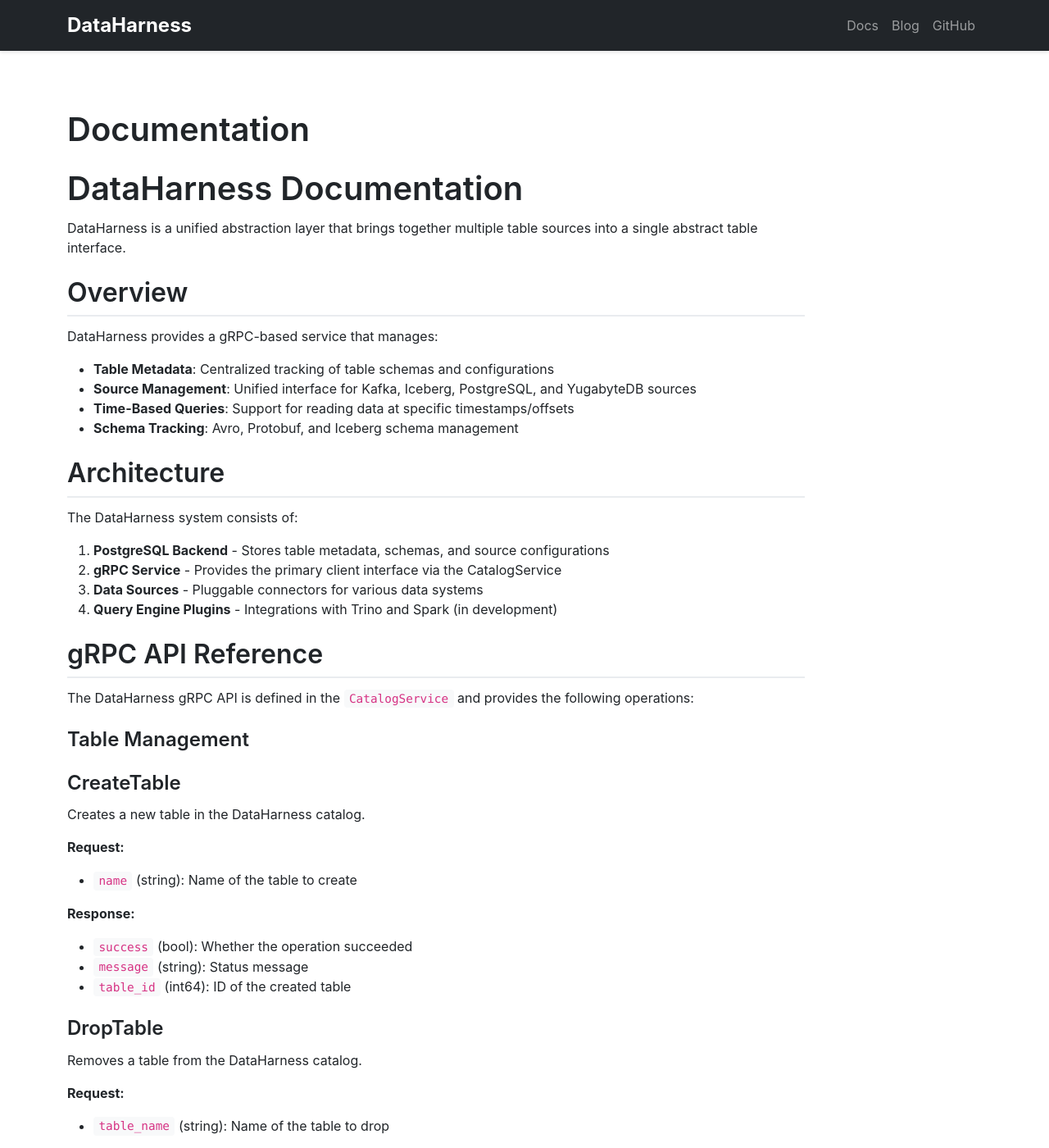
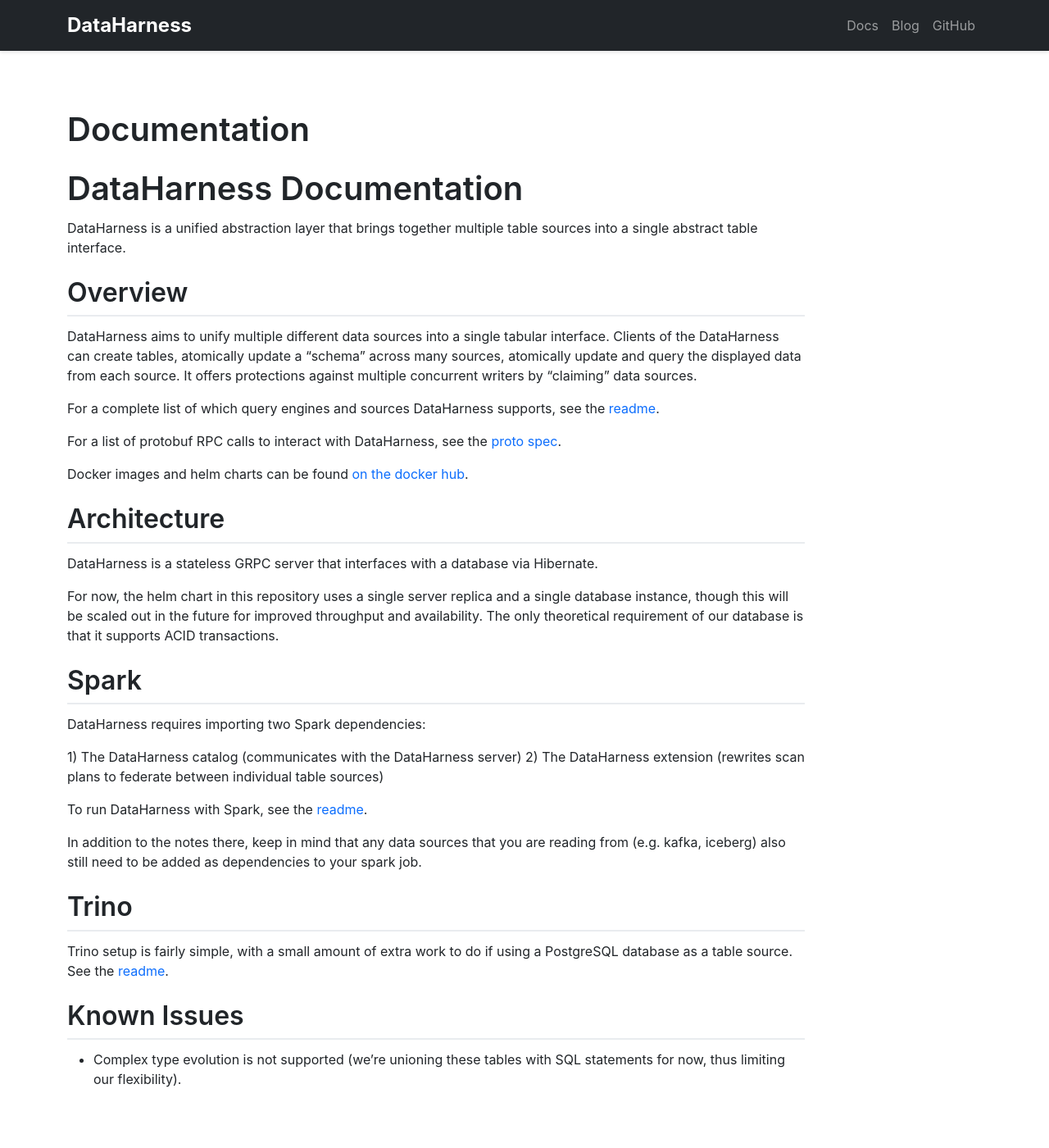
Before and after one commit to jordepic/DataHarness, a Jekyll site: the page built from docs/index.md, in a window 1280 px wide and 1400 px high. Shown: the whole window at 82% size. Built offline with Jekyll 4.4.1, drawn with Linux system fonts in a browser that asks for light colours; some of the changed text lies outside the part shown.

Commit message:
DH-29 Update site and readme

````diff
--- a/docs/index.md
+++ b/docs/index.md
@@ -6,262 +6,51 @@ permalink: /docs/
 
 # DataHarness Documentation
 
-DataHarness is a unified abstraction layer that brings together multiple table sources into a single abstract table interface.
+DataHarness is a unified abstraction layer that brings together multiple table sources into a single abstract table
+interface.
 
 ## Overview
 
-DataHarness provides a gRPC-based service that manages:
-- **Table Metadata**: Centralized tracking of table schemas and configurations
-- **Source Management**: Unified interface for Kafka, Iceberg, PostgreSQL, and YugabyteDB sources
-- **Time-Based Queries**: Support for reading data at specific timestamps/offsets
-- **Schema Tracking**: Avro, Protobuf, and Iceberg schema management
+DataHarness aims to unify multiple different data sources into a single tabular interface. Clients of the
+DataHarness can create tables, atomically update a "schema" across many sources, atomically update and query the
+displayed
+data from each source. It offers protections against multiple concurrent writers by "claiming" data sources.
+
+For a complete list of which query engines and sources DataHarness supports, see
+the [readme](https://github.com/jordepic/DataHarness/blob/main/readme.md#currently-supported).
+
+For a list of protobuf RPC calls to interact with DataHarness, see
+the [proto spec](https://github.com/jordepic/DataHarness/blob/main/dataharness-rpc/src/main/proto/catalog.proto).
+
+Docker images and helm charts can be
+found [on the docker hub](https://hub.docker.com/repository/docker/jordepic/data-harness).
 
 ## Architecture
 
-The DataHarness system consists of:
+DataHarness is a stateless GRPC server that interfaces with a database via Hibernate.
 
-1. **PostgreSQL Backend** - Stores table metadata, schemas, and source configurations
-2. **gRPC Service** - Provides the primary client interface via the CatalogService
-3. **Data Sources** - Pluggable connectors for various data systems
-4. **Query Engine Plugins** - Integrations with Trino and Spark (in development)
+For now, the helm chart in this repository uses a single server replica and a single database instance, though this will
+be scaled out in the future for improved throughput and availability. The only theoretical requirement of our database
+is that it supports ACID transactions.
 
-## gRPC API Reference
+## Spark
 
-The DataHarness gRPC API is defined in the `CatalogService` and provides the following operations:
+DataHarness requires importing two Spark dependencies:
 
-### Table Management
+1) The DataHarness catalog (communicates with the DataHarness server)
+2) The DataHarness extension (rewrites scan plans to federate between individual table sources)
 
-#### CreateTable
-Creates a new table in the DataHarness catalog.
+To run DataHarness with Spark, see the [readme](https://hub.docker.com/repository/docker/jordepic/data-harness).
 
-**Request:**
-- `name` (string): Name of the table to create
+In addition to the notes there, keep in mind that any data sources that you are reading from (e.g. kafka, iceberg) also
+still need to be added as dependencies to your spark job.
 
-**Response:**
-- `success` (bool): Whether the operation succeeded
-- `message` (string): Status message
-- `table_id` (int64): ID of the created table
+## Trino
 
-#### DropTable
-Removes a table from the DataHarness catalog.
+Trino setup is fairly simple, with a small amount of extra work to do if using a PostgreSQL database as a table source.
+See the [readme](https://github.com/jordepic/DataHarness/blob/main/readme.md#trino-setup).
 
-**Request:**
-- `table_name` (string): Name of the table to drop
+## Known Issues
 
-**Response:**
-- `success` (bool): Whether the operation succeeded
-- `message` (string): Status message
-
-#### TableExists
-Checks if a table exists in the catalog.
-
-**Request:**
-- `table_name` (string): Name of the table to check
-
-**Response:**
-- `exists` (bool): Whether the table exists
-
-#### ListTables
-Lists all tables in the catalog.
-
-**Request:** Empty
-
-**Response:**
-- `table_names` (repeated string): List of table names
-
-### Source Management
-
-#### UpsertSources
-Creates or updates data sources for tables. This operation is atomic - all sources are updated together.
-
-**Request:**
-- `sources` (repeated SourceUpdate): List of source updates to apply
-
-Each `SourceUpdate` contains:
-- `table_name` (string): Name of the table
-- One of:
-  - `kafka_source`: Kafka topic configuration
-  - `iceberg_source`: Iceberg table configuration
-  - `yugabytedb_source`: YugabyteDB table configuration
-  - `postgresdb_source`: PostgreSQL table configuration
-
-**Response:**
-- `success` (bool): Whether the operation succeeded
-- `message` (string): Status message
-
-#### ClaimSources
-Claims ownership of specific sources by their modifier.
-
-**Request:**
-- `sources` (repeated SourceToClaim): List of sources to claim
-  - `name` (string): Source name
-  - `modifier` (string): Modifier identifier
-
-**Response:**
-- `success` (bool): Whether the operation succeeded
-- `message` (string): Status message
-
-### Schema Management
-
-#### SetSchema
-Sets the schema for a table (supports Avro, Protobuf, or Iceberg schemas).
-
-**Request:**
-- `table_name` (string): Name of the table
-- `avro_schema` (optional string): Avro schema JSON
-- `iceberg_schema` (optional string): Iceberg schema JSON
-- `protobuf_schema` (optional string): Protobuf schema descriptor
-
-**Response:**
-- `success` (bool): Whether the operation succeeded
-- `message` (string): Status message
-
-#### LoadTable
-Retrieves complete table metadata including schema and sources.
-
-**Request:**
-- `table_name` (string): Name of the table to load
-
-**Response:**
-- `avro_schema` (optional string): Avro schema if set
-- `iceberg_schema` (optional string): Iceberg schema if set
-- `protobuf_schema` (optional string): Protobuf schema if set
-- `sources` (repeated TableSourceMessage): List of configured sources
-
-## Data Source Types
-
-### Kafka Source
-Represents a Kafka topic as a data source.
-
-**Configuration:**
-- `name`: Source identifier
-- `topic_name`: Kafka topic name
-- `broker_urls`: Kafka broker connection string
-- `start_offset` / `end_offset`: Offset range to read
-- `partition_number`: Partition to read from
-- `schema_type`: AVRO or PROTOBUF
-- `schema`: Schema definition
-- `trino_catalog_name` / `trino_schema_name`: Trino metadata
-
-### Iceberg Source
-Represents an Apache Iceberg table as a data source.
-
-**Configuration:**
-- `name`: Source identifier
-- `table_name`: Iceberg table name
-- `read_timestamp`: Timestamp for time-travel queries
-- `spark_catalog_name` / `spark_schema_name`: Spark metadata
-- `trino_catalog_name` / `trino_schema_name`: Trino metadata
-
-### PostgreSQL Source
-Represents a PostgreSQL table with temporal support.
-
-**Configuration:**
-- `name`: Source identifier
-- `table_name`: Main table name
-- `history_table_name`: History table for temporal queries
-- `jdbc_url`: PostgreSQL connection string
-- `username` / `password`: Database credentials
-- `read_timestamp`: Timestamp for point-in-time queries
-
-### YugabyteDB Source
-Represents a YugabyteDB table.
-
-**Configuration:**
-- `name`: Source identifier
-- `table_name`: YugabyteDB table name
-- `jdbc_url`: YugabyteDB connection string
-- `username` / `password`: Database credentials
-- `read_timestamp`: Timestamp for consistent reads
-- `trino_catalog_name` / `trino_schema_name`: Trino metadata
-
-## Getting Started
-
-### Prerequisites
-- Java 17 or higher
-- PostgreSQL database
-- Maven 3.6+
-
-### Running DataHarness
-
-1. Start the required infrastructure:
-   ```bash
-   ./start_images.sh
-   ```
-
-2. Build the project:
-   ```bash
-   mvn clean install -DskipTests -T4 -U
-   ```
-
-3. Run the server:
-   ```bash
-   cd dataharness-server
-   mvn exec:java
-   ```
-
-### Example: Creating a Table with Kafka Source
-
-```java
-// Create gRPC channel
-ManagedChannel channel = ManagedChannelBuilder
-    .forAddress("localhost", 9090)
-    .usePlaintext()
-    .build();
-
-CatalogServiceGrpc.CatalogServiceBlockingStub stub =
-    CatalogServiceGrpc.newBlockingStub(channel);
-
-// Create table
-CreateTableResponse createResp = stub.createTable(
-    CreateTableRequest.newBuilder()
-        .setName("my_table")
-        .build()
-);
-
-// Add Kafka source
-UpsertSourcesResponse upsertResp = stub.upsertSources(
-    UpsertSourcesRequest.newBuilder()
-        .addSources(SourceUpdate.newBuilder()
-            .setTableName("my_table")
-            .setKafkaSource(KafkaSourceMessage.newBuilder()
-                .setName("kafka_source_1")
-                .setTopicName("my_topic")
-                .setBrokerUrls("localhost:9092")
-                .setStartOffset(0)
-                .setEndOffset(1000)
-                .setPartitionNumber(0)
-                .setSchemaType(SchemaType.AVRO)
-                .setSchema("{...avro schema...}")
-                .build())
-            .build())
-        .build()
-);
-```
-
-## Protobuf Schema Reference
-
-The complete protobuf schema can be found at:
-- [catalog.proto](/DataHarness/dataharness-rpc/src/main/proto/catalog.proto)
-
-## Integration with Query Engines
-
-### Trino Plugin (In Development)
-The DataHarness Trino plugin allows querying unified tables via SQL:
-
-```sql
-SELECT * FROM dataharness.default.my_table;
-```
-
-This transparently queries all configured sources and unions the results.
-
-### Spark Connector (Planned)
-Spark integration will allow reading DataHarness tables as DataFrames.
-
-## Best Practices
-
-1. **Atomic Source Updates**: Always use `UpsertSources` to update all sources for a table atomically
-2. **Schema Consistency**: Ensure all sources for a table have compatible schemas
-3. **Timestamp Management**: Use consistent timestamp formats across sources for reliable time-based queries
-4. **Connection Pooling**: Reuse gRPC channels for better performance
-5. **Error Handling**: Always check the `success` flag in responses and handle errors appropriately
+- Complex type evolution is not supported (we're unioning these tables with SQL statements for now, thus limiting our
+  flexibility).
````
Also changed, not shown: readme.md.
